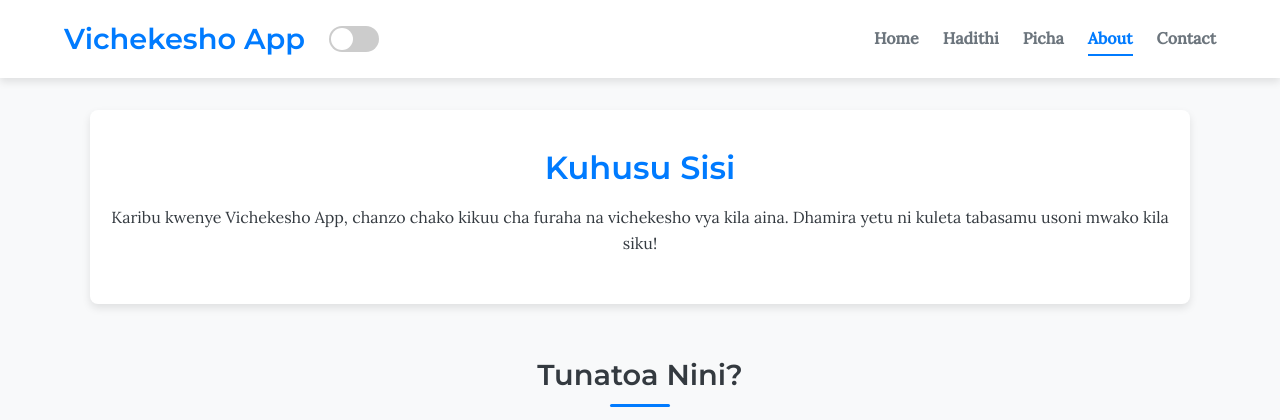
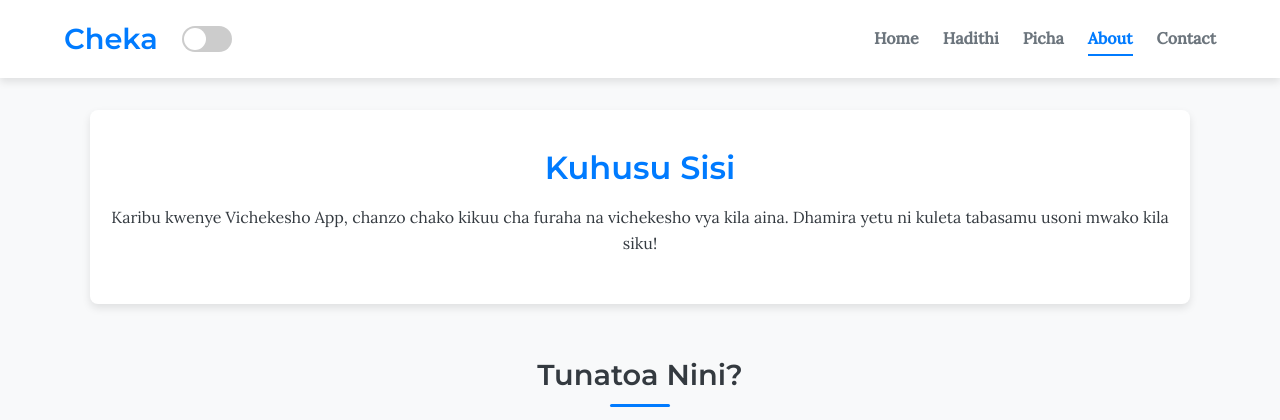
Before and after one commit to Hemedi18/vichekesho, a Django app: page /about/ in a window 1280 px wide. Shown: the top 420 px of the page. Run offline with Django 5.2, Linux system fonts and the light colour scheme; parts of the project's set-up code (start-up, migrations or seed data) failed here and were passed over.

Commit message:
change nav header to cheka for space minimization

```diff
--- a/vichekesho_app/templates/vichekesho_app/base.html
+++ b/vichekesho_app/templates/vichekesho_app/base.html
@@ -15,7 +15,7 @@
 
   <header>
     <div class="header-left">
-      <h1>Vichekesho App</h1>
+      <h1>Cheka </h1>
       <div class="theme-switcher">
         <input type="checkbox" id="theme-toggle" class="theme-toggle-checkbox">
         <label for="theme-toggle" class="theme-toggle-label"></label>
```
